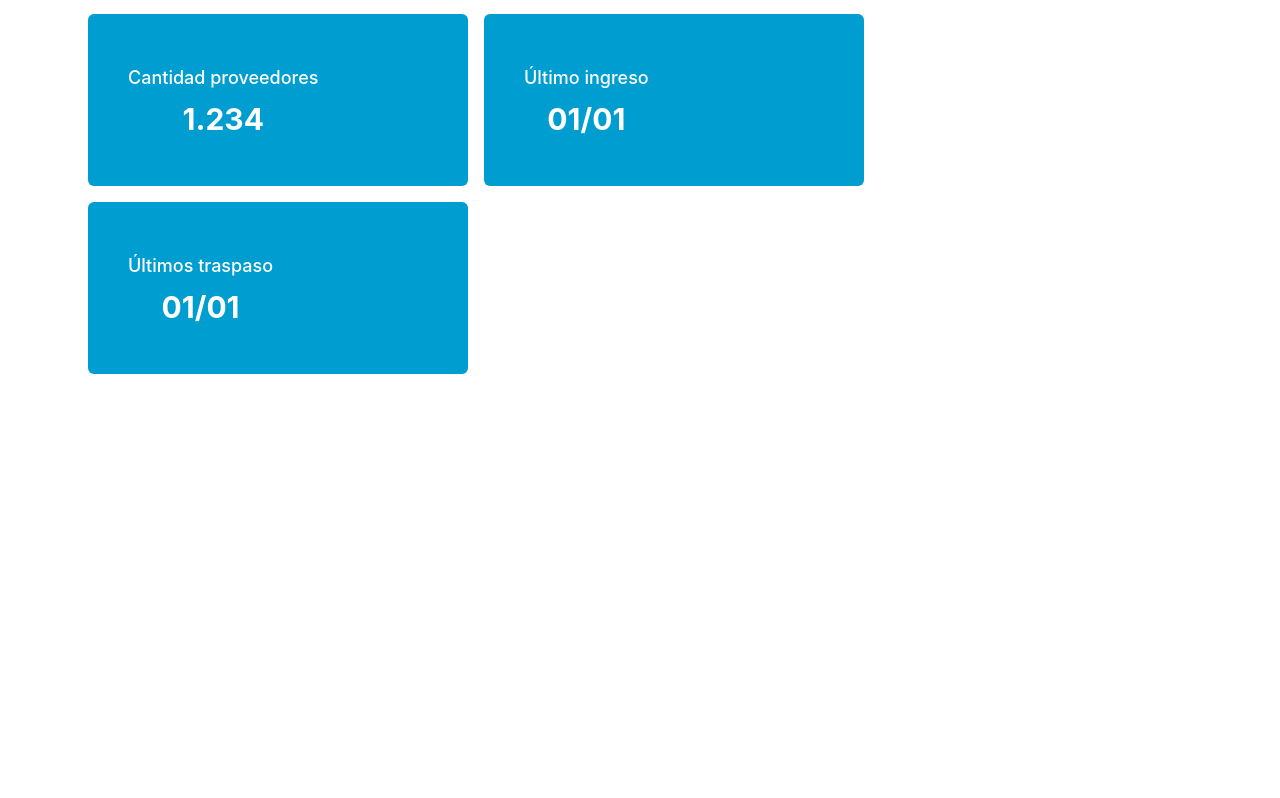
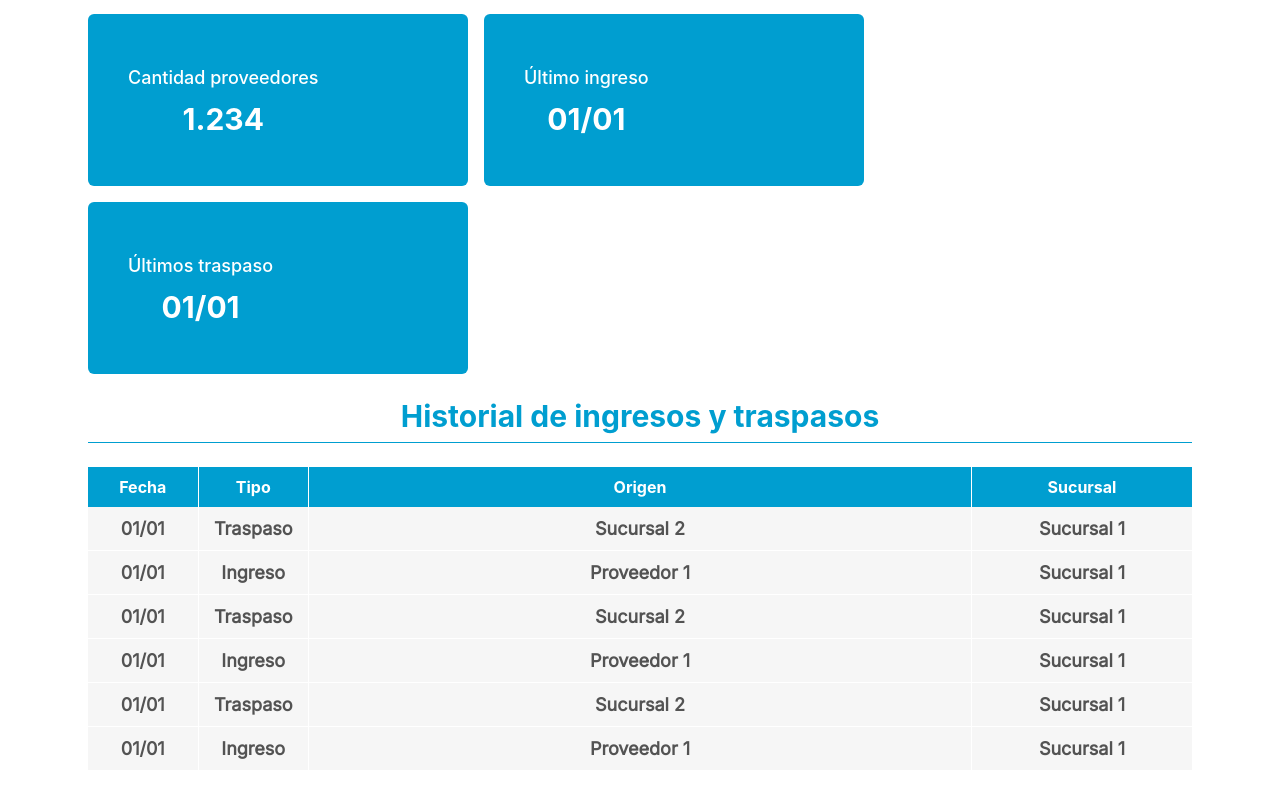
Before and after one commit to TomasSorgetti/gestionDeStock, a React (Vite) app: page /home in a window 1280 px wide. Shown: the part 390-1188 px from the top of the page. Before the commit the page ends 800 px from the top, so only its background shows below. Built offline with nearby package versions, Linux system fonts and the light colour scheme; a web font is replaced by a local one.

Commit message:
table home

```diff
--- a/src/components/Home/Home.jsx
+++ b/src/components/Home/Home.jsx
@@ -1,16 +1,24 @@
 import Cards from "../Cards/Cards";
 import Navigation from "../Navigation/Navigation";
+import Table from "../Table/Table";
 
 const Home = () => {
   return (
     <section className="font-sfPro">
       <Navigation />
-      <main className="px-14 pt-6">
+      <main className="px-14 pt-6 flex flex-col gap-6">
         <section>
           <h2 className="text-primaryColor font-bold">
             Tené el control de tu negocio
           </h2>
-          <Cards/>
+          <Cards />
+        </section>
+        <section>
+          <div className="w-full">
+            <h2 className="text-[30px] text-primaryColor font-bold">Historial de ingresos y traspasos</h2>
+            <div className="w-full h-[1px] bg-primaryColor"></div>
+          </div>
+          <Table/>
         </section>
       </main>
     </section>
--- /dev/null
+++ b/src/components/Table/Table.jsx
@@ -0,0 +1,59 @@
+import TableItems from "./TableItems/TableItems";
+
+const Table = () => {
+  const list = [
+    {
+      fecha: "01/01",
+      tipo: "Traspaso",
+      origen: "Sucursal 2",
+      sucursal: "Sucursal 1",
+    },
+    {
+      fecha: "01/01",
+      tipo: "Ingreso",
+      origen: "Proveedor 1",
+      sucursal: "Sucursal 1",
+    },
+    {
+      fecha: "01/01",
+      tipo: "Traspaso",
+      origen: "Sucursal 2",
+      sucursal: "Sucursal 1",
+    },
+    {
+      fecha: "01/01",
+      tipo: "Ingreso",
+      origen: "Proveedor 1",
+      sucursal: "Sucursal 1",
+    },
+    {
+      fecha: "01/01",
+      tipo: "Traspaso",
+      origen: "Sucursal 2",
+      sucursal: "Sucursal 1",
+    },
+    {
+      fecha: "01/01",
+      tipo: "Ingreso",
+      origen: "Proveedor 1",
+      sucursal: "Sucursal 1",
+    },
+  ];
+  return (
+    <article className="flex flex-col my-6 ">
+      <div className="grid grid-cols-10 gap-[1px] text-center text-white font-bold">
+        <p className="col-span-1 bg-primaryColor py-2 m-0">Fecha</p>
+        <p className="col-span-1 bg-primaryColor py-2 m-0">Tipo</p>
+        <p className="col-span-6 bg-primaryColor py-2 m-0">Origen</p>
+        <p className="col-span-2 bg-primaryColor py-2 m-0">Sucursal</p>
+      </div>
+      <div className="flex flex-col gap-[1px]">
+        {list?.map((item, index) => (
+          <TableItems key={index} item={item} />
+        ))}
+      </div>
+    </article>
+  );
+};
+
+export default Table;
--- /dev/null
+++ b/src/components/Table/TableItems/TableItems.jsx
@@ -0,0 +1,14 @@
+
+const TableItems = (item) => {
+    const {fecha,tipo,origen,sucursal}=item.item
+  return (
+    <div className="grid grid-cols-10 gap-[1px] text-center text-textColor font-semibold font-inter text-[18px]">
+      <p className="col-span-1 m-0 py-2 bg-grayColor">{fecha}</p>
+      <p className="col-span-1 m-0 py-2 bg-grayColor">{tipo}</p>
+      <p className="col-span-6 m-0 py-2 bg-grayColor">{origen}</p>
+      <p className="col-span-2 m-0 py-2 bg-grayColor">{sucursal}</p>
+    </div>
+  );
+}
+
+export default TableItems
--- a/tailwind.config.js
+++ b/tailwind.config.js
@@ -5,6 +5,7 @@ export default {
       colors: {
         primaryColor: "#009ED0",
         textColor: "#535353",
+        grayColor: "#F6F6F6",
         inputTextColor: "#4F4F4F80",
         inputBorderColor: "#CDCDCD",
       },
```
